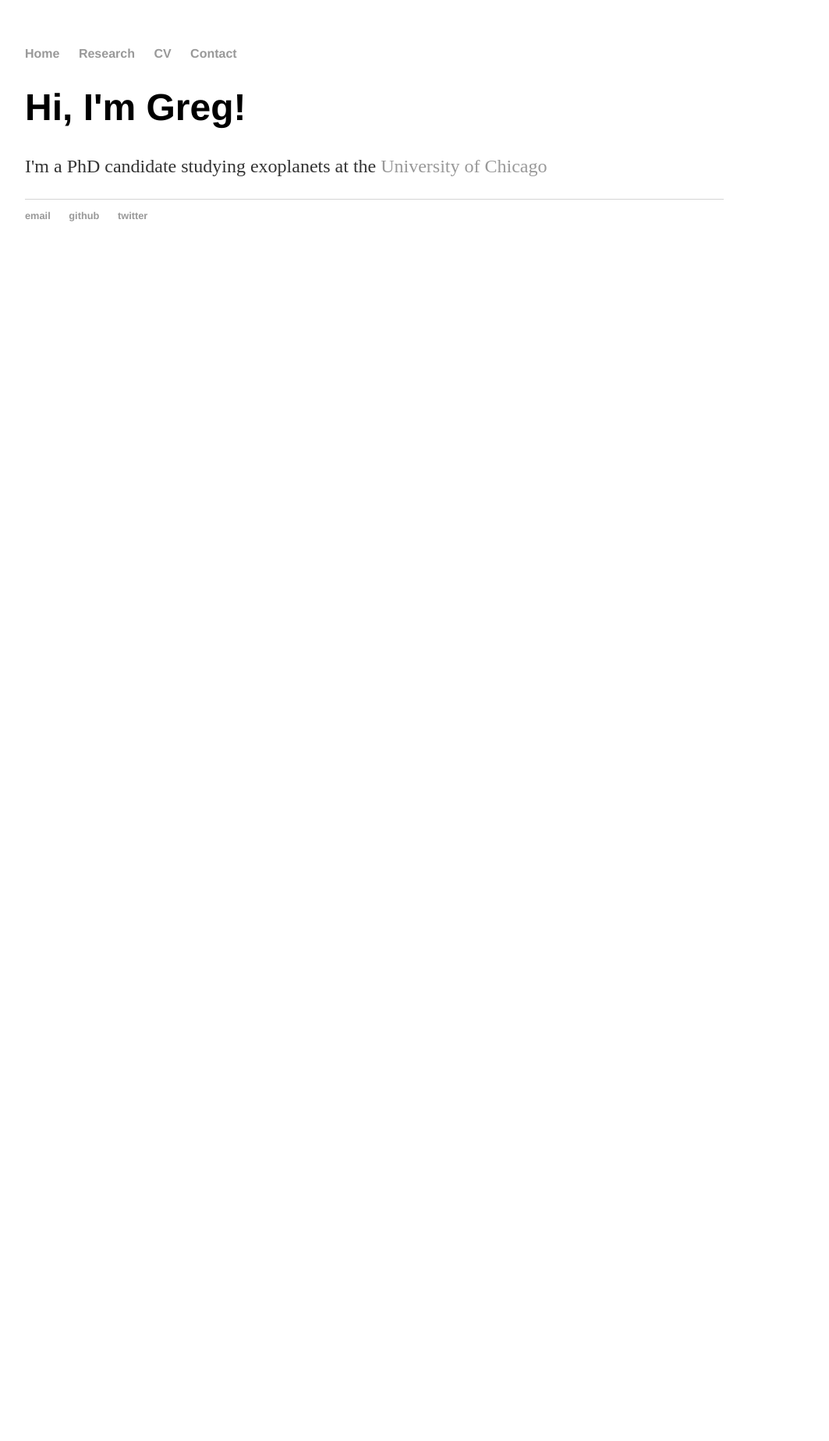
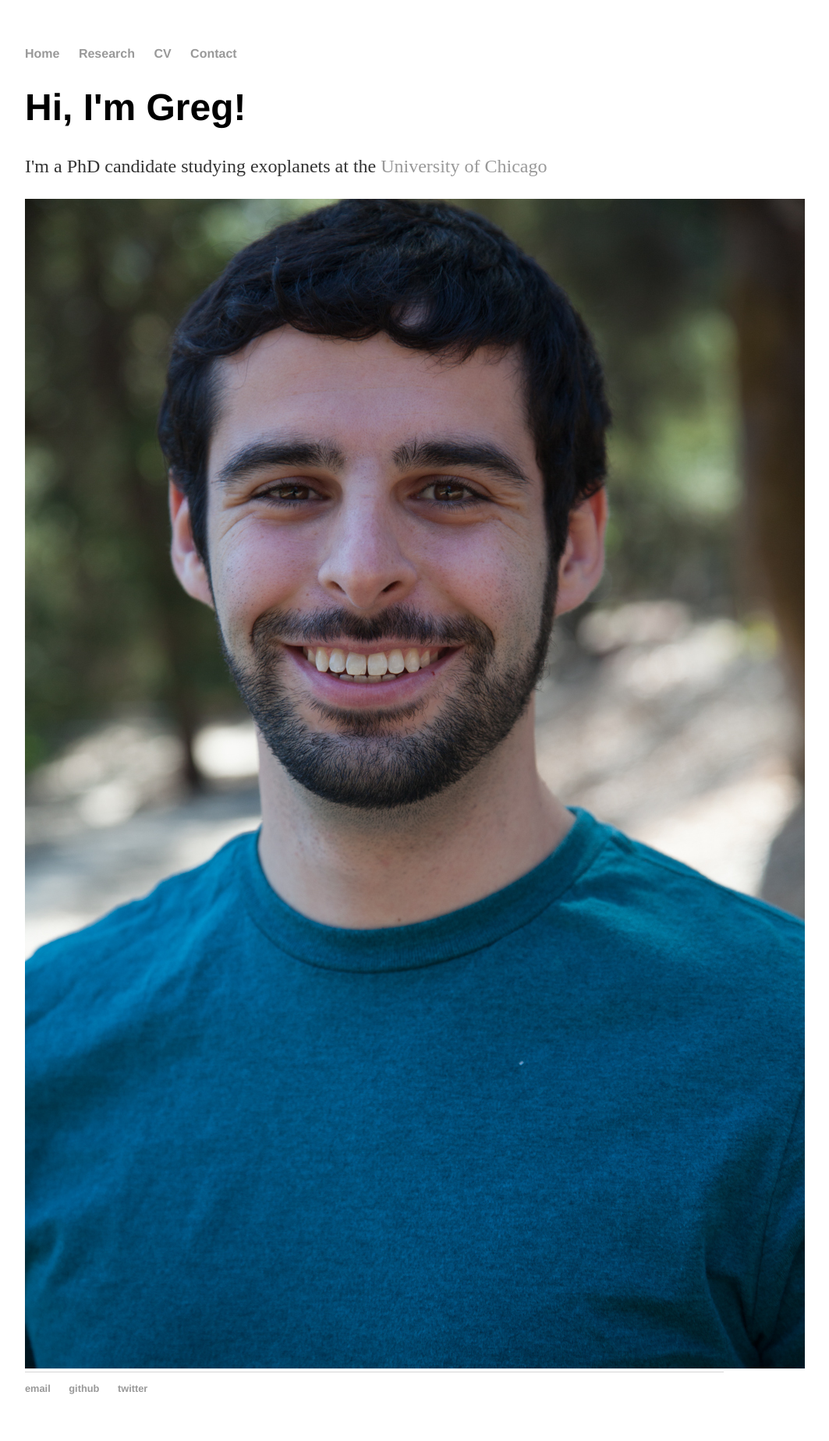
Before and after one commit to gjgilbert/gjgilbert.github.io, a Jekyll site: the page built from index.html, in a window 1280 px wide. Shown: the whole page at 78% size, without its empty margins (160-1223 px from the left). Built offline with Jekyll 4.4.1, drawn with Linux system fonts in a browser that asks for light colours; before the commit the page ends 900 px from its top, so only the background shows below that.

Commit message:
Update index.html

```diff
--- a/index.html
+++ b/index.html
@@ -5,4 +5,8 @@ title: Greg Gilbert
 <div class="blurb">
 	<h1>Hi, I'm Greg!</h1>
 	<p>I'm a PhD candidate studying exoplanets at the <a href="https://astrophysics.uchicago.edu/">University of Chicago</a></p>
+
+	<body>
+		<img src="headshot.jpg">
+	</body>
 </div><!-- /.blurb -->
```
